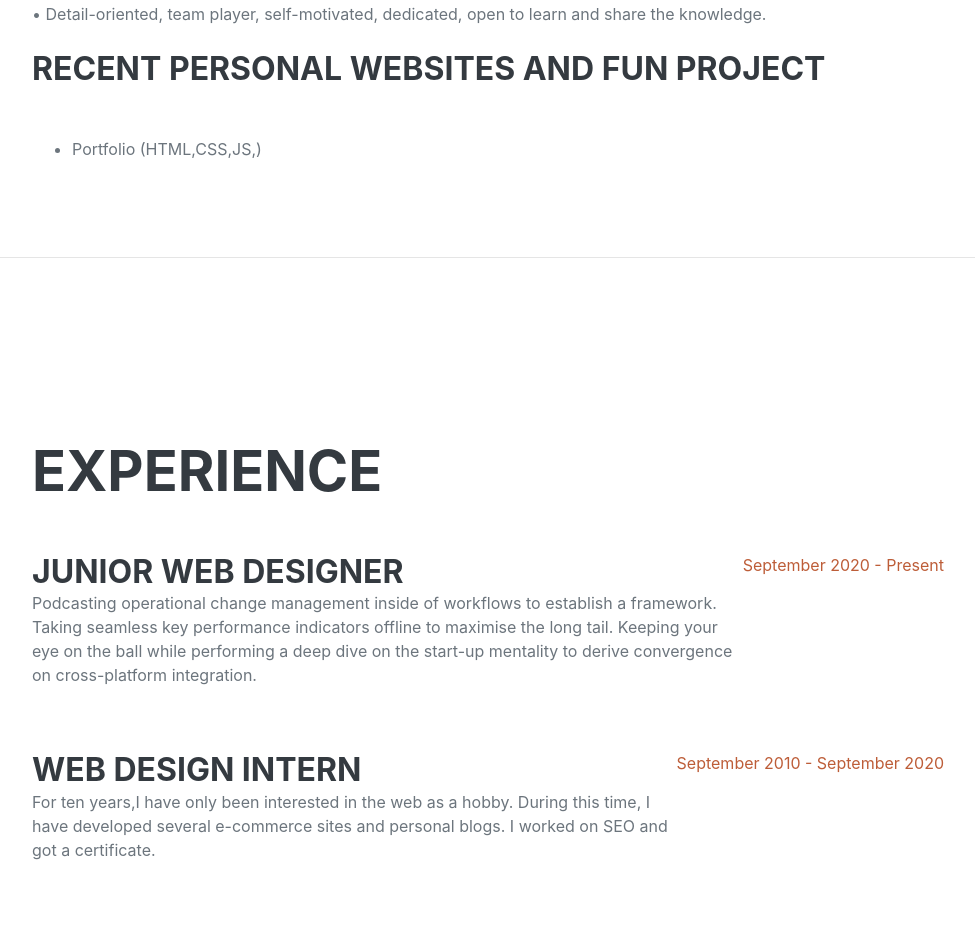
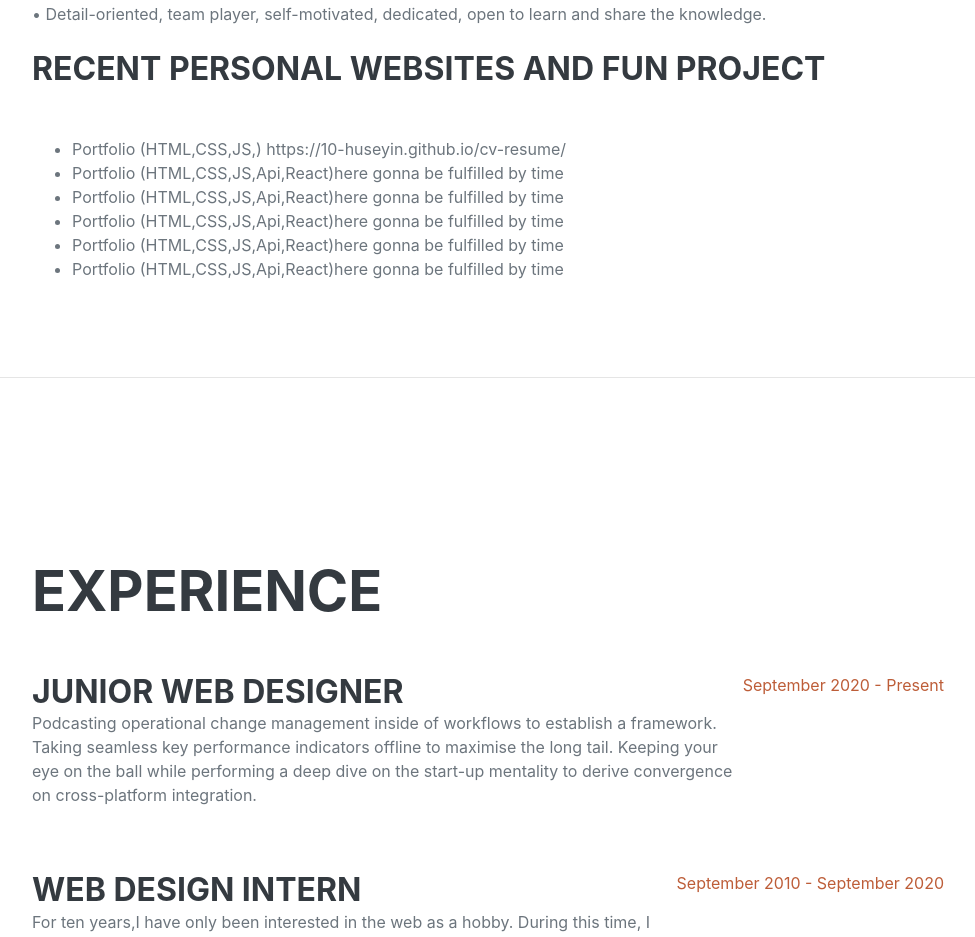
Before and after one commit to SIUsain/cv-resume, a plain HTML site: page index.html in a window 1280 px wide. Shown: the part 3300-4237 px from the top of the page, without its empty margins (288-1263 px from the left). Drawn offline with nearby package versions, Linux system fonts and the light colour scheme; a web font is replaced by a local one.

Commit message:
Update index.html
web pages added

```diff
--- a/index.html
+++ b/index.html
@@ -213,7 +213,13 @@ Semantic-ui, JavaScript, ES6, ReactJS, Redux.
                         <h3 class="mb-5">Recent Personal Websites and Fun Project</h3>
                         <div>
                             <ul>
-                                <li>Portfolio (HTML,CSS,JS,)</li>
+                                <li>Portfolio (HTML,CSS,JS,) https://10-huseyin.github.io/cv-resume/</li>
+                                <li>Portfolio (HTML,CSS,JS,Api,React)here gonna be fulfilled by time</li>
+                                <li>Portfolio (HTML,CSS,JS,Api,React)here gonna be fulfilled by time</li>
+                                <li>Portfolio (HTML,CSS,JS,Api,React)here gonna be fulfilled by time</li>
+                                <li>Portfolio (HTML,CSS,JS,Api,React)here gonna be fulfilled by time</li>
+                                <li>Portfolio (HTML,CSS,JS,Api,React)here gonna be fulfilled by time</li>
+
                             </ul>
                         </div>
                 </div>
```
